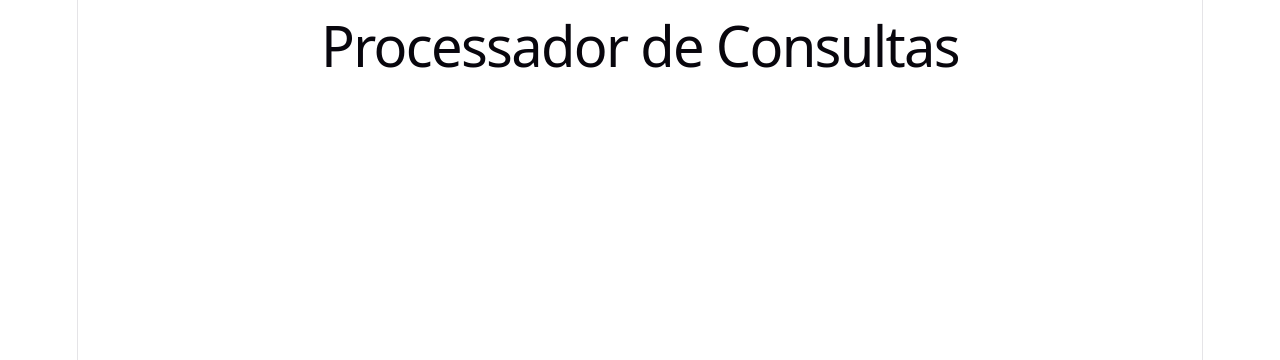
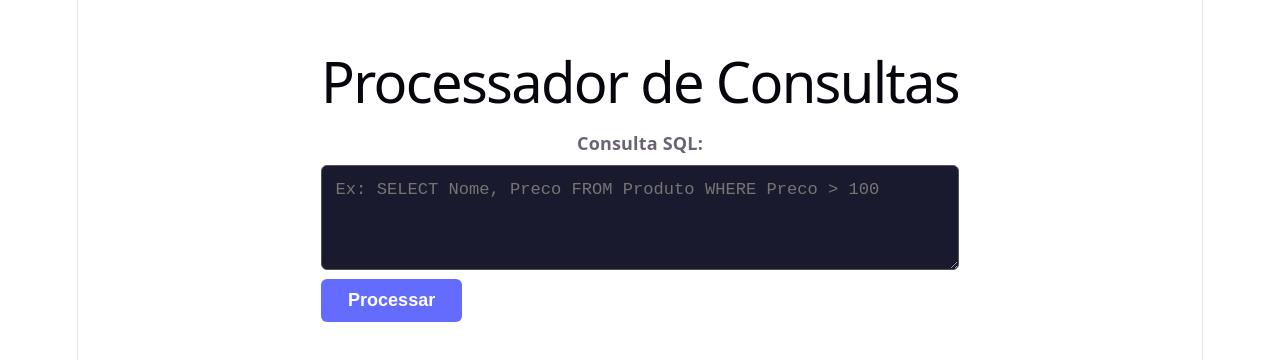
Before and after one commit to edbar42/processador_de_consulta, a React (Vite) app: page / in a window 1280 px wide. Shown: the top 360 px of the page. Built offline with nearby package versions, Linux system fonts and the light colour scheme.

Commit message:
feat(hu2): conversão SQL → álgebra relacional

```diff
--- a/src/App.css
+++ b/src/App.css
@@ -1,184 +1,126 @@
-.counter {
-  font-size: 16px;
-  padding: 5px 10px;
-  border-radius: 5px;
-  color: var(--accent);
-  background: var(--accent-bg);
-  border: 2px solid transparent;
-  transition: border-color 0.3s;
-  margin-bottom: 24px;
-
-  &:hover {
-    border-color: var(--accent-border);
-  }
-  &:focus-visible {
-    outline: 2px solid var(--accent);
-    outline-offset: 2px;
-  }
+.app-container {
+  max-width: 900px;
+  margin: 0 auto;
+  padding: 2rem;
+  font-family: system-ui, -apple-system, sans-serif;
 }
 
-.hero {
-  position: relative;
-
-  .base,
-  .framework,
-  .vite {
-    inset-inline: 0;
-    margin: 0 auto;
+h1 {
+  text-align: center;
+  margin-bottom: 2rem;
 }
 
-  .base {
-    width: 170px;
-    position: relative;
-    z-index: 0;
+h2 {
+  margin-top: 0;
+  margin-bottom: 1rem;
+  font-size: 1.3rem;
 }
 
-  .framework,
-  .vite {
-    position: absolute;
+.input-section {
+  display: flex;
+  flex-direction: column;
+  gap: 0.5rem;
+  margin-bottom: 1.5rem;
 }
 
-  .framework {
-    z-index: 1;
-    top: 34px;
-    height: 28px;
-    transform: perspective(2000px) rotateZ(300deg) rotateX(44deg) rotateY(39deg)
-      scale(1.4);
+.input-section label {
+  font-weight: 600;
+  font-size: 1rem;
 }
 
-  .vite {
-    z-index: 0;
-    top: 107px;
-    height: 26px;
-    width: auto;
-    transform: perspective(2000px) rotateZ(300deg) rotateX(40deg) rotateY(39deg)
-      scale(0.8);
-  }
+.input-section textarea {
+  padding: 0.75rem;
+  font-size: 0.95rem;
+  font-family: 'Courier New', monospace;
+  border: 1px solid #555;
+  border-radius: 6px;
+  resize: vertical;
+  background: #1a1a2e;
+  color: #e0e0e0;
 }
 
-#center {
-  display: flex;
-  flex-direction: column;
-  gap: 25px;
-  place-content: center;
-  place-items: center;
-  flex-grow: 1;
-
-  @media (max-width: 1024px) {
-    padding: 32px 20px 24px;
-    gap: 18px;
-  }
+.input-section button {
+  align-self: flex-start;
+  padding: 0.6rem 1.5rem;
+  font-size: 1rem;
+  font-weight: 600;
+  border: none;
+  border-radius: 6px;
+  background: #646cff;
+  color: white;
+  cursor: pointer;
+  transition: background 0.2s;
 }
 
-#next-steps {
-  display: flex;
-  border-top: 1px solid var(--border);
-  text-align: left;
-
-  & > div {
-    flex: 1 1 0;
-    padding: 32px;
-    @media (max-width: 1024px) {
-      padding: 24px 20px;
-    }
+.input-section button:hover {
+  background: #535bf2;
 }
 
-  .icon {
-    margin-bottom: 16px;
-    width: 22px;
-    height: 22px;
+.error-section {
+  margin-bottom: 1.5rem;
 }
 
-  @media (max-width: 1024px) {
-    flex-direction: column;
-    text-align: center;
-  }
+.error-msg {
+  background: #3a1a1a;
+  color: #ff6b6b;
+  padding: 0.75rem 1rem;
+  border-radius: 6px;
+  border: 1px solid #ff6b6b44;
+  margin: 0;
 }
 
-#docs {
-  border-right: 1px solid var(--border);
-
-  @media (max-width: 1024px) {
-    border-right: none;
-    border-bottom: 1px solid var(--border);
-  }
+.result-section {
+  background: #1a1a2e;
+  border: 1px solid #333;
+  border-radius: 8px;
+  padding: 1.25rem;
+  margin-bottom: 1.5rem;
 }
 
-#next-steps ul {
-  list-style: none;
-  padding: 0;
-  display: flex;
-  gap: 8px;
-  margin: 32px 0 0;
-
-  .logo {
-    height: 18px;
+.algebra-expr {
+  background: #0d0d1a;
+  padding: 1rem;
+  border-radius: 6px;
+  font-size: 1.05rem;
+  overflow-x: auto;
+  margin: 0;
+  white-space: pre-wrap;
+  word-break: break-word;
 }
 
-  a {
-    color: var(--text-h);
-    font-size: 16px;
+.graph-container {
+  width: 100%;
+  height: 450px;
+  border: 1px solid #333;
   border-radius: 6px;
-    background: var(--social-bg);
-    display: flex;
-    padding: 6px 12px;
-    align-items: center;
-    gap: 8px;
-    text-decoration: none;
-    transition: box-shadow 0.3s;
-
-    &:hover {
-      box-shadow: var(--shadow);
-    }
-    .button-icon {
-      height: 18px;
-      width: 18px;
-    }
+  background: #0d0d1a;
 }
 
-  @media (max-width: 1024px) {
-    margin-top: 20px;
-    flex-wrap: wrap;
-    justify-content: center;
-
-    li {
-      flex: 1 1 calc(50% - 8px);
+.execution-plan ol {
+  padding-left: 1.5rem;
 }
 
-    a {
-      width: 100%;
-      justify-content: center;
-      box-sizing: border-box;
-    }
-  }
+.execution-plan li {
+  margin-bottom: 0.75rem;
+  padding: 0.5rem 0.75rem;
+  background: #0d0d1a;
+  border-radius: 6px;
+  border-left: 3px solid #646cff;
 }
 
-#spacer {
-  height: 88px;
-  border-top: 1px solid var(--border);
-  @media (max-width: 1024px) {
-    height: 48px;
-  }
+.step-operation {
+  font-weight: 700;
+  color: #646cff;
+  margin-right: 0.5rem;
 }
 
-.ticks {
-  position: relative;
-  width: 100%;
-
-  &::before,
-  &::after {
-    content: '';
-    position: absolute;
-    top: -4.5px;
-    border: 5px solid transparent;
+.step-description {
+  color: #ccc;
 }
 
-  &::before {
-    left: 0;
-    border-left-color: var(--border);
+.step-result {
+  display: block;
+  font-size: 0.85rem;
+  color: #888;
+  margin-top: 0.25rem;
 }
-  &::after {
-    right: 0;
-    border-right-color: var(--border);
-  }
-}
--- a/src/App.tsx
+++ b/src/App.tsx
@@ -1,10 +1,77 @@
+import { useState } from "react";
 import "./App.css";
+import validarConsulta from "./helpers/validador_query";
+import { schemaMetadata } from "./helpers/schemas";
+import { sqlToAlgebra, algebraToString } from "./helpers/sqlToAlgebra";
+import type { AlgebraNode } from "./helpers/sqlToAlgebra";
 
 function App() {
+  const [query, setQuery] = useState("");
+  const [erro, setErro] = useState<string | null>(null);
+  const [algebraExpr, setAlgebraExpr] = useState<string | null>(null);
+  const [algebraTree, setAlgebraTree] = useState<AlgebraNode | null>(null);
+
+  function handleProcessar() {
+    setErro(null);
+    setAlgebraExpr(null);
+    setAlgebraTree(null);
+
+    if (!query.trim()) {
+      setErro("Digite uma consulta SQL.");
+      return;
+    }
+
+    const resultado = validarConsulta(query, schemaMetadata);
+
+    if (!resultado.valida) {
+      setErro(resultado.erro ?? "Consulta inválida.");
+      return;
+    }
+
+    try {
+      const tree = sqlToAlgebra(query);
+      setAlgebraTree(tree);
+      setAlgebraExpr(algebraToString(tree));
+    } catch (e) {
+      setErro(`Erro ao converter: ${e instanceof Error ? e.message : e}`);
+    }
+  }
+
   return (
-    <>
+    <div className="app-container">
       <h1>Processador de Consultas</h1>
-    </>
+
+      <section className="input-section">
+        <label htmlFor="sql-input">Consulta SQL:</label>
+        <textarea
+          id="sql-input"
+          value={query}
+          onChange={(e) => setQuery(e.target.value)}
+          placeholder="Ex: SELECT Nome, Preco FROM Produto WHERE Preco > 100"
+          rows={4}
+        />
+        <button onClick={handleProcessar}>Processar</button>
+      </section>
+
+      {erro && (
+        <section className="error-section">
+          <p className="error-msg">{erro}</p>
+        </section>
+      )}
+
+      {algebraExpr && (
+        <section className="result-section">
+          <h2>Álgebra Relacional</h2>
+          <pre className="algebra-expr">{algebraExpr}</pre>
+        </section>
+      )}
+
+      {algebraTree && (
+        <section className="result-section" id="graph-placeholder">
+          {/* Grafos serão adicionados na HU3 */}
+        </section>
+      )}
+    </div>
   );
 }
 
--- /dev/null
+++ b/src/helpers/sqlToAlgebra.ts
@@ -0,0 +1,131 @@
+export type AlgebraNode =
+  | { type: 'projection'; columns: string[]; child: AlgebraNode }
+  | { type: 'selection'; condition: string; child: AlgebraNode }
+  | { type: 'join'; joinType: string; condition: string; left: AlgebraNode; right: AlgebraNode }
+  | { type: 'table'; name: string };
+
+interface ParsedQuery {
+  columns: string[];
+  from: { table: string; alias?: string };
+  joins: { table: string; alias?: string; condition: string }[];
+  where?: string;
+}
+
+function parseQuery(query: string): ParsedQuery {
+  const normalized = query.replace(/\s+/g, ' ').trim();
+
+  // Extract SELECT columns
+  const selectMatch = normalized.match(/^select\s+(.+?)\s+from\s+/i);
+  if (!selectMatch) throw new Error('SELECT inválido');
+  const columns = selectMatch[1].split(',').map(c => c.trim());
+
+  // Extract FROM table (with optional alias)
+  const fromMatch = normalized.match(/from\s+(\w+)(?:\s+(\w+))?/i);
+  if (!fromMatch) throw new Error('FROM inválido');
+  const from: ParsedQuery['from'] = { table: fromMatch[1] };
+  // Only set alias if it's not a keyword
+  if (fromMatch[2] && !/^(join|where|on|inner|left|right|cross)$/i.test(fromMatch[2])) {
+    from.alias = fromMatch[2];
+  }
+
+  // Extract JOINs
+  const joins: ParsedQuery['joins'] = [];
+  const joinRegex = /join\s+(\w+)(?:\s+(\w+))?\s+on\s+(.+?)(?=\s+join\s+|\s+where\s+|$)/gi;
+  let joinMatch;
+  while ((joinMatch = joinRegex.exec(normalized)) !== null) {
+    const join: ParsedQuery['joins'][0] = {
+      table: joinMatch[1],
+      condition: joinMatch[3].trim(),
+    };
+    if (joinMatch[2] && !/^on$/i.test(joinMatch[2])) {
+      join.alias = joinMatch[2];
+    }
+    joins.push(join);
+  }
+
+  // Extract WHERE
+  const whereMatch = normalized.match(/where\s+(.+)$/i);
+  const where = whereMatch ? whereMatch[1].trim() : undefined;
+
+  return { columns, from, joins, where };
+}
+
+// Build alias → real table name map
+function buildAliasMap(parsed: ParsedQuery): Map<string, string> {
+  const map = new Map<string, string>();
+  if (parsed.from.alias) {
+    map.set(parsed.from.alias.toLowerCase(), parsed.from.table.toLowerCase());
+  }
+  for (const j of parsed.joins) {
+    if (j.alias) {
+      map.set(j.alias.toLowerCase(), j.table.toLowerCase());
+    }
+  }
+  return map;
+}
+
+// Replace aliases in a string with real table names
+function resolveAliases(str: string, aliasMap: Map<string, string>): string {
+  let result = str;
+  for (const [alias, table] of aliasMap) {
+    const regex = new RegExp(`\\b${alias}\\.`, 'gi');
+    result = result.replace(regex, `${table}.`);
+  }
+  return result;
+}
+
+export function sqlToAlgebra(query: string): AlgebraNode {
+  const parsed = parseQuery(query);
+  const aliasMap = buildAliasMap(parsed);
+
+  // Build bottom-up: tables → joins → selection → projection
+
+  // Start with FROM table
+  let current: AlgebraNode = { type: 'table', name: parsed.from.table.toLowerCase() };
+
+  // Apply JOINs
+  for (const join of parsed.joins) {
+    const rightTable: AlgebraNode = { type: 'table', name: join.table.toLowerCase() };
+    const condition = resolveAliases(join.condition, aliasMap);
+    current = {
+      type: 'join',
+      joinType: '⋈',
+      condition,
+      left: current,
+      right: rightTable,
+    };
+  }
+
+  // Apply WHERE (selection)
+  if (parsed.where) {
+    const condition = resolveAliases(parsed.where, aliasMap);
+    current = {
+      type: 'selection',
+      condition,
+      child: current,
+    };
+  }
+
+  // Apply SELECT (projection)
+  const resolvedColumns = parsed.columns.map(c => resolveAliases(c, aliasMap));
+  current = {
+    type: 'projection',
+    columns: resolvedColumns,
+    child: current,
+  };
+
+  return current;
+}
+
+export function algebraToString(node: AlgebraNode): string {
+  switch (node.type) {
+    case 'table':
+      return node.name;
+    case 'selection':
+      return `σ(${node.condition})(${algebraToString(node.child)})`;
+    case 'projection':
+      return `π(${node.columns.join(', ')})(${algebraToString(node.child)})`;
+    case 'join':
+      return `(${algebraToString(node.left)} ⋈(${node.condition}) ${algebraToString(node.right)})`;
+  }
+}
```
Lines whose indentation alone changed are shown as unchanged.
